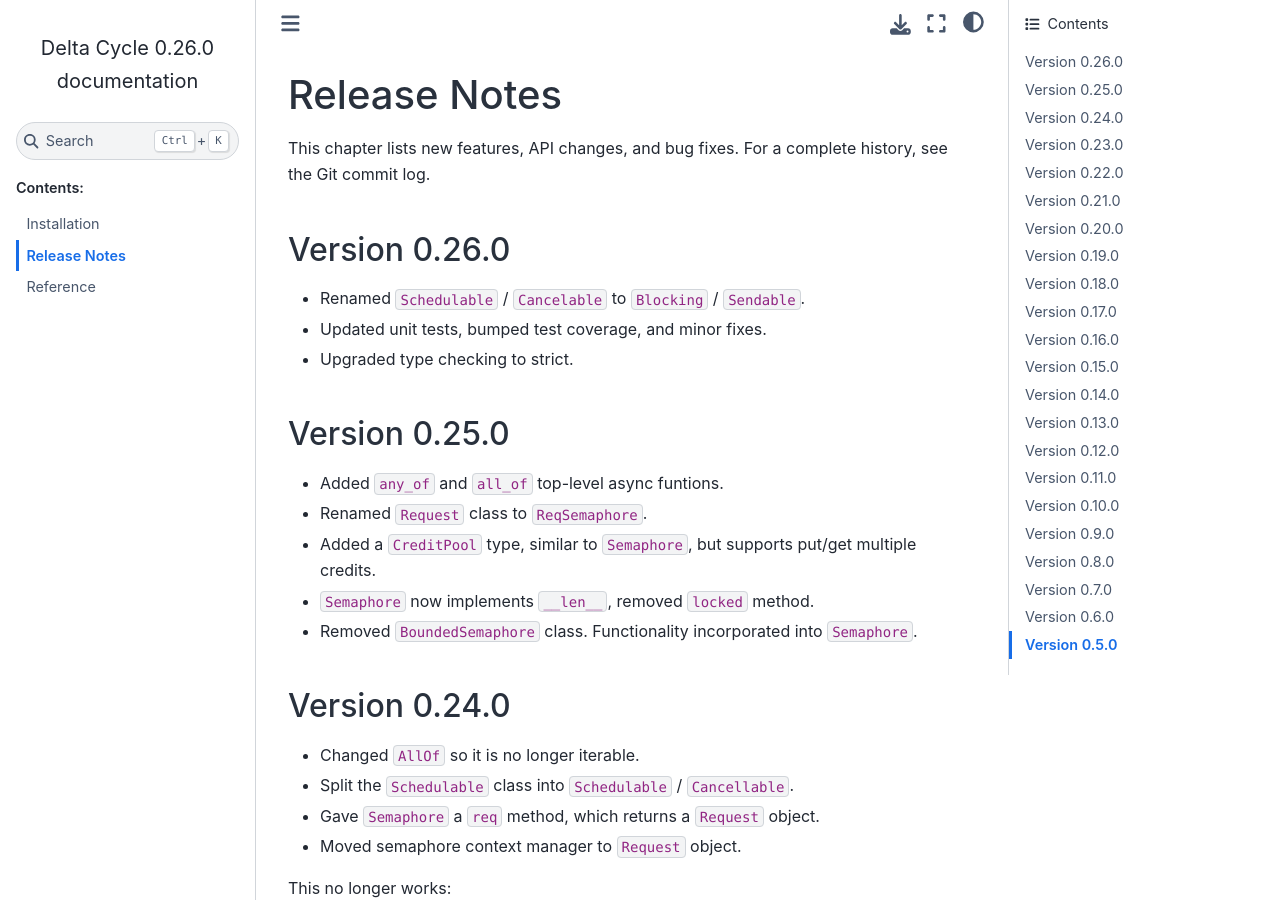
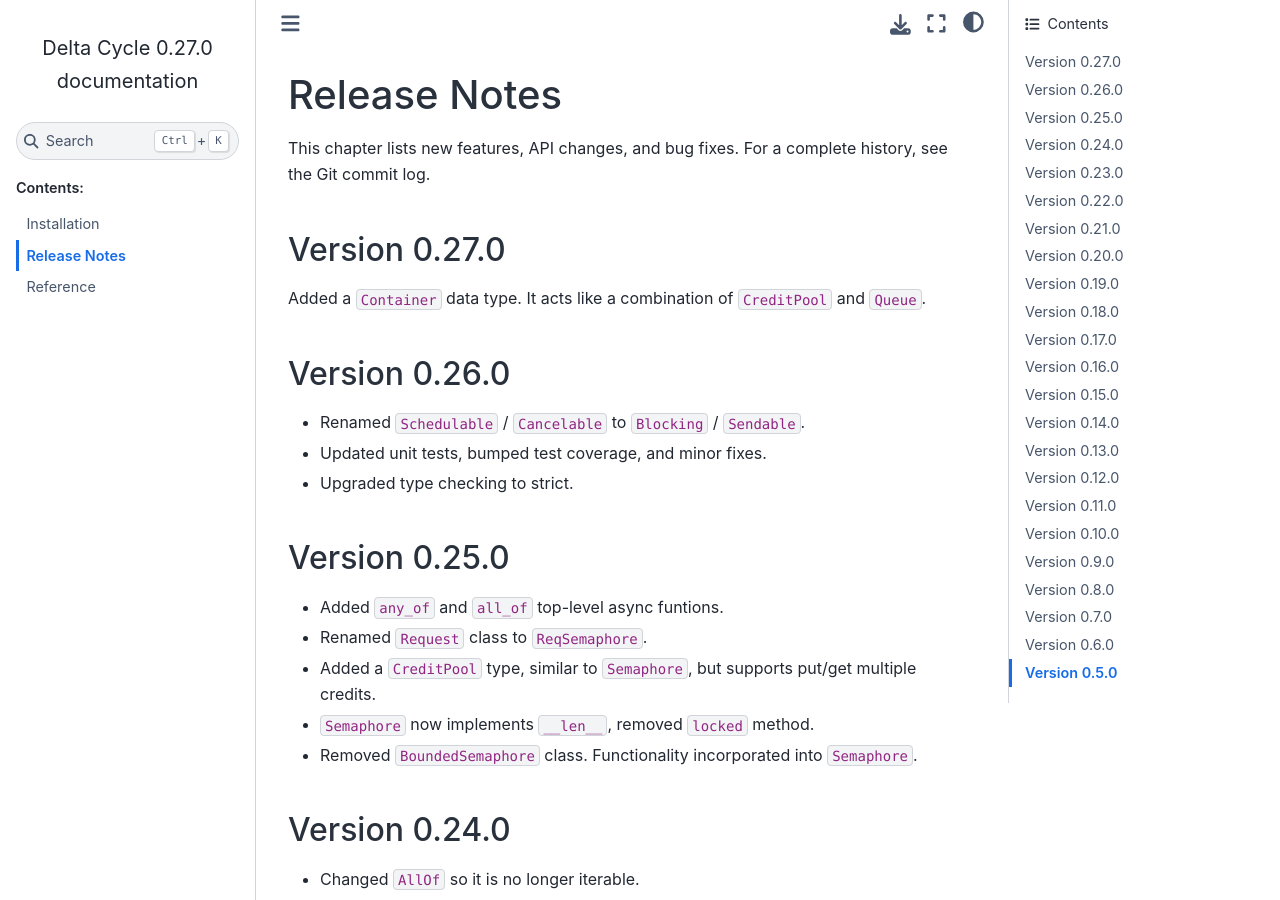
Before and after one commit to cjdrake/deltacycle, a Sphinx documentation site: the page built from doc/source/release_notes.rst, in a window 1280 px wide and 900 px high. Built offline with Sphinx 7.4.7 and the Sphinx Book theme 1.1.4, drawn with Linux system fonts in a browser that asks for light colours.

Commit message:
Release 0.27.0

```diff
--- a/doc/source/release_notes.rst
+++ b/doc/source/release_notes.rst
@@ -6,6 +6,13 @@
 
 This chapter lists new features, API changes, and bug fixes.
 For a complete history, see the Git commit log.
+
+
+Version 0.27.0
+==============
+
+Added a ``Container`` data type.
+It acts like a combination of ``CreditPool`` and ``Queue``.
 
 
 Version 0.26.0
--- a/pyproject.toml
+++ b/pyproject.toml
@@ -1,6 +1,6 @@
 [project]
 name = "deltacycle"
-version = "0.26.0"
+version = "0.27.0"
 description = "Delta Cycle"
 readme = "README.md"
 
```
Also changed, not shown: 1 other file.
